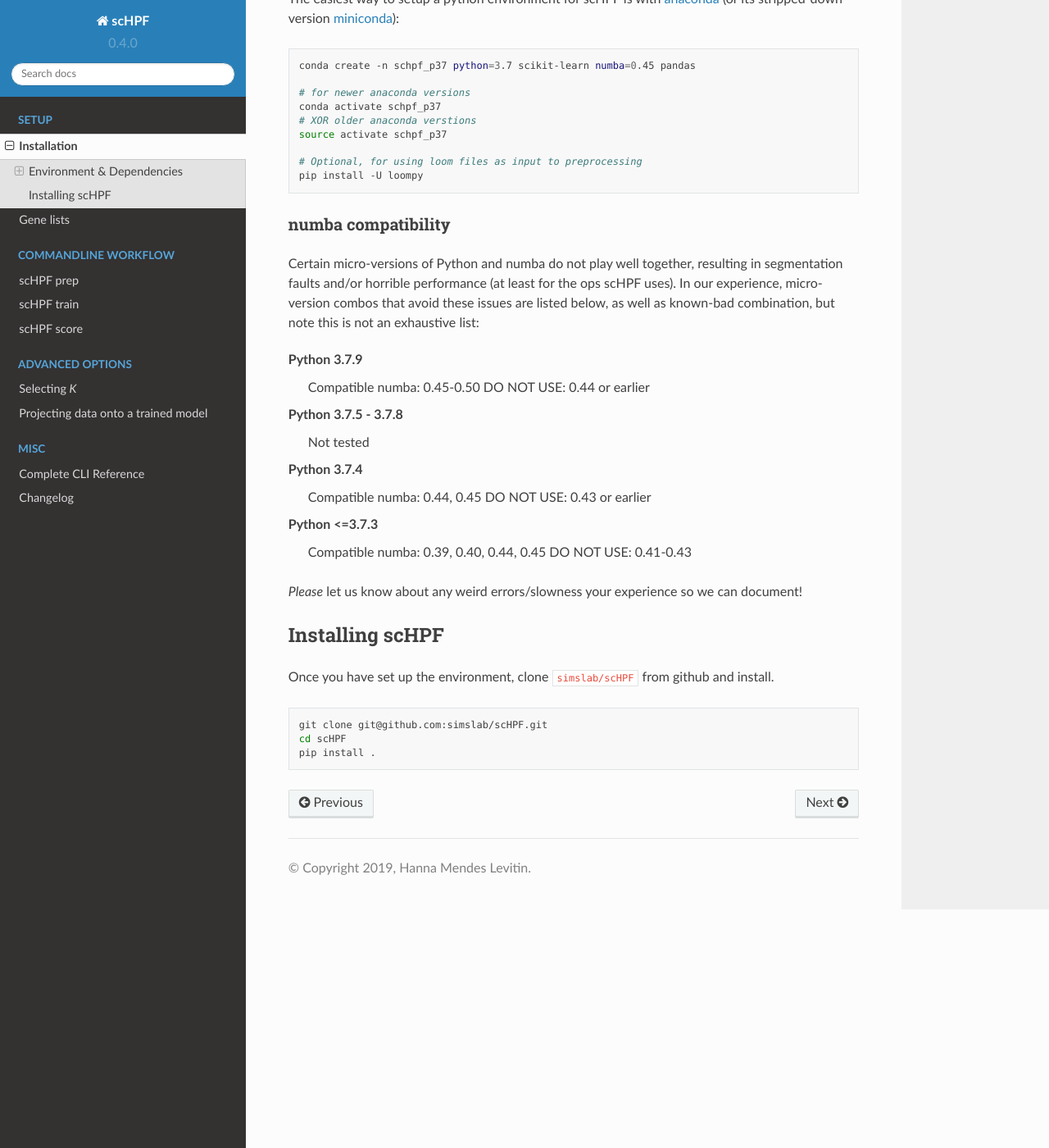
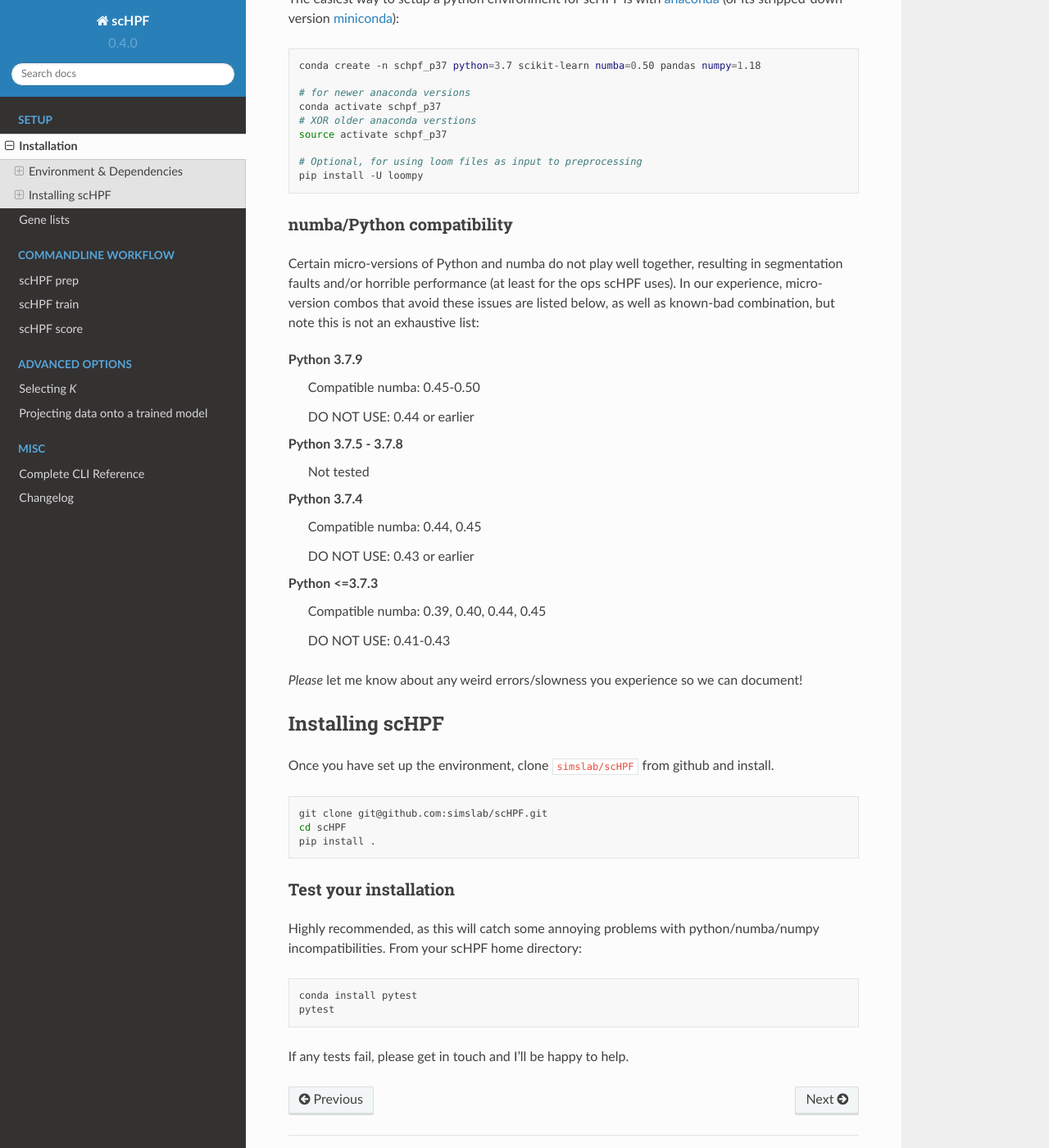
Before and after one commit to simslab/scHPF, a Sphinx documentation site: the page built from docs/install.rst, in a window 1280 px wide and 1400 px high, scrolled down 421 px. Shown: the whole window at 82% size. Built offline with Sphinx 7.4.7 and the Read the Docs theme 2.0.0, drawn with Linux system fonts in a browser that asks for light colours.

Commit message:
note about how to test

```diff
--- a/docs/install.rst
+++ b/docs/install.rst
@@ -22,7 +22,7 @@ its stripped-down version `miniconda`_):
 
 .. code:: bash
 
-    conda create -n schpf_p37 python=3.7 scikit-learn numba=0.45 pandas
+    conda create -n schpf_p37 python=3.7 scikit-learn numba=0.50 pandas numpy=1.18
 
     # for newer anaconda versions
     conda activate schpf_p37
@@ -33,10 +33,11 @@ its stripped-down version `miniconda`_):
     pip install -U loompy
 
 
+
 .. _numba:
 
-numba compatibility
--------------------
+numba/Python compatibility
+--------------------------
 Certain micro-versions of Python and numba do not play well together, resulting
 in segmentation faults and/or horrible performance (at least for the ops scHPF
 uses).  In our experience, micro-version combos that avoid these issues are
@@ -45,18 +46,24 @@ exhaustive list:
 
 **Python 3.7.9**
     Compatible numba:  0.45-0.50
+
     DO NOT USE: 0.44 or earlier
 **Python 3.7.5 - 3.7.8**
     Not tested
 **Python 3.7.4**
     Compatible numba: 0.44, 0.45
+
     DO NOT USE: 0.43 or earlier
 **Python <=3.7.3**
     Compatible numba: 0.39, 0.40, 0.44, 0.45
+
     DO NOT USE: 0.41-0.43
 
-*Please* let us know about any weird errors/slowness your experience so we can
+*Please* let me know about any weird errors/slowness you experience so we can
 document!
+
+
+
 
 Installing scHPF
 ================
@@ -69,3 +76,19 @@ install.
     git clone git@github.com:simslab/scHPF.git
     cd scHPF
     pip install .
+
+
+.. _tests:
+
+Test your installation
+----------------------
+Highly recommended, as this will catch some annoying problems with python/numba/numpy incompatibilities. From your scHPF home directory:
+
+
+.. code:: bash
+
+    conda install pytest
+    pytest
+
+
+If any tests fail, please get in touch and I'll be happy to help.
```
Also changed, not shown: README.md (+14 -1 lines).
